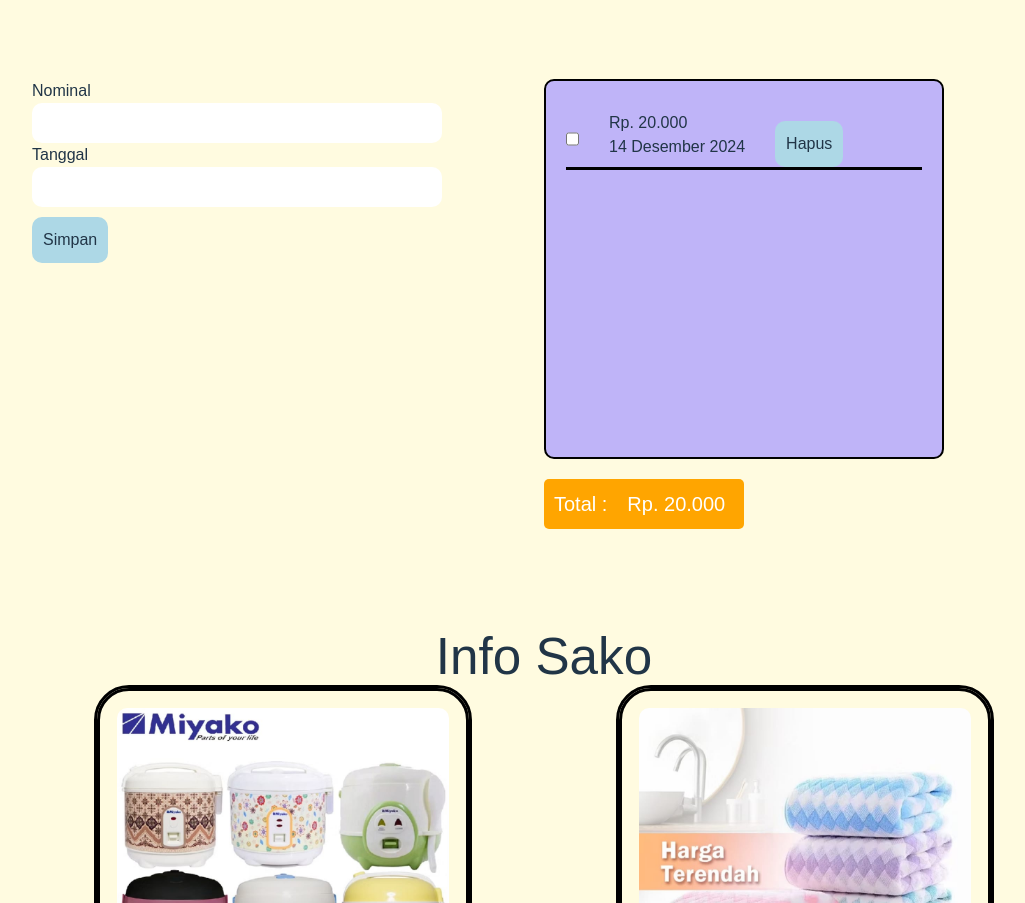
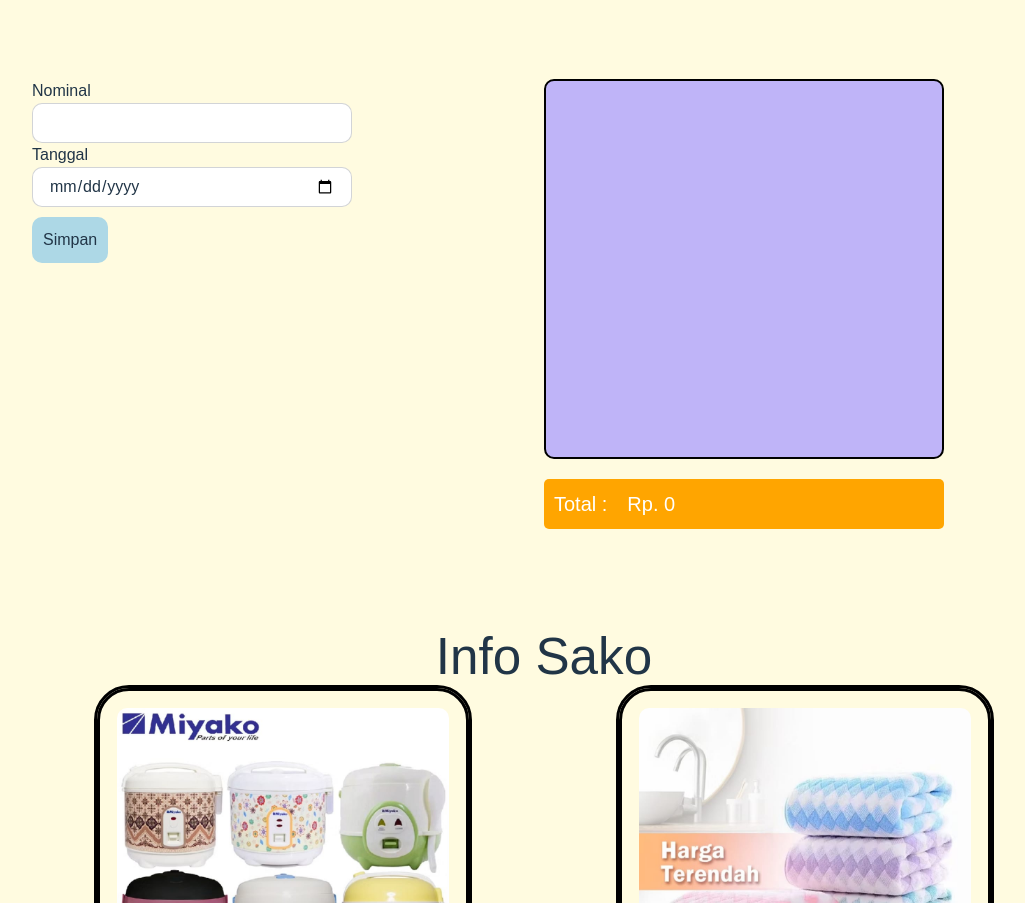
Before and after one commit to HarisMI44/sako, a React (Vite) app: page / in a window 1280 px wide. Shown: the part 1660-2563 px from the top of the page, without its empty margins (96-1121 px from the left). Built offline with nearby package versions, Linux system fonts and the light colour scheme.

Commit message:
update tabungan section

```diff
--- a/components/Jadwal/Jadwal.jsx
+++ b/components/Jadwal/Jadwal.jsx
@@ -107,7 +107,7 @@ useEffect(() => {
 
           <div className="input_catetan_hari">
             {jadwal.map((data, index) => (
-              <div className="p-5" key={index} onClick={() => addJadwal(data.id)}>
+              <div className={`${data.judul ? "bg-black text-white" : null} p-5`} key={index} onClick={() => addJadwal(data.id)}>
                 <p className="text-sm">{data.judul}</p>
                 <p className="text-sm">{data.tanggal}</p>
                 {/* <p className="text-sm">ID : {data.id}</p> */}
--- a/components/Tabungan/Tabungan.jsx
+++ b/components/Tabungan/Tabungan.jsx
@@ -1,22 +1,24 @@
-import React, {useState} from 'react'
+import React, {useEffect, useState} from 'react'
 import DetailTabungan from './DetailTabungan'
 
 const Tabungan = () => {
 
-  const [dataTabungan, setDataTabungan] = useState([
-    {
-      id : getRandomInt(),
-      nominal : 20000,
-      tanggal : "14 Desember 2024"
-    }
-  ]);
+  const [dataTabungan, setDataTabungan] = useState([]);
 
   const [inputNominal, setInputNominal] = useState();
   const [inputTanggal, setInputTanggal] = useState();
 
 
+  useEffect(() => {
+    if(localStorage.getItem("tabungan")){
+      setDataTabungan(JSON.parse(localStorage.getItem("tabungan")));
+    }
+  }, [])
+
+
+
   function simpanTabungan(){
-    console.log(inputTanggal);
+    console.log(inputNominal);
 
     const newData = [
       ...dataTabungan,
@@ -26,7 +28,7 @@ const Tabungan = () => {
         tanggal : inputTanggal,
       }
     ]
-
+    localStorage.setItem("tabungan", JSON.stringify(newData));
     setDataTabungan(newData);
 
 
@@ -35,24 +37,37 @@ const Tabungan = () => {
   }
 
   function hitungTotal(){
-    let total = 0;
-    dataTabungan.map(data => {
-      total += parseInt(data.nominal);
-    });
-
-    return total;
+    return dataTabungan.reduce((acc, value) => acc + parseInt(value.nominal), 0);
   }
 
 
   function hapusData(id){
+    const newData = dataTabungan.filter(data => data.id !== id);
 
-    const newData = dataTabungan.filter(data => data.id !== id);
+    localStorage.setItem("tabungan", JSON.stringify(newData));
     setDataTabungan(newData);
   }
 
   function getRandomInt() {
     return Math.floor(Math.random() * 5000);
   }
+
+  const formatNumber = (value) => {
+
+    // Remove any non-digit characters
+    const numberString = value.toString().replace(/\D/g, '');
+    // Format the number with a thousands separator
+    return numberString.replace(/\B(?=(\d{3})+(?!\d))/g, '.');
+};
+
+const handleInputChange = (value) => {
+  // Remove any non-digit characters to keep input clean
+  const numberString = value.replace(/\D/g, '');
+  setInputNominal(numberString); // Update the state with the raw number
+};
+
+
+
   return (
     <section id='tabungan' className='tabungan'>
       <h1>Tabungan</h1>
@@ -61,13 +76,14 @@ const Tabungan = () => {
 
           <div className=''>
             <div>Nominal</div>
-            <div><input type="text" onChange={(e) => setInputNominal(e.target.value) }/></div>
+            <div><input type="text" value={formatNumber(inputNominal ?? "")} onChange={(e) => handleInputChange(e.target.value) } className="input input-bordered w-full max-w-xs" /></div>
           </div>
 
           <div className=''>
             <div>Tanggal</div>
-            <div><input type="text" onChange={(e) => {
-              // console.log(e.target.value);
+            <div><input type="date"
+             value={inputTanggal || ''} // Bind the input value to state
+            className="input input-bordered w-full max-w-xs" onChange={(e) => {
               setInputTanggal(e.target.value)
             } }/></div>
           </div>
@@ -82,14 +98,14 @@ const Tabungan = () => {
             <ul className='listTabunganContainer'>
               {dataTabungan.map((data, index) => (
                 <li key={index}>
-                <div className='list-tabungan'>
+                <div className='list-tabungan flex justify-between py-2'>
 
-                  <input type="checkbox" name="" id="" />
+                  {/* <input type="checkbox" name="" id="" /> */}
                   <div>
-                    <label htmlFor="">Rp. {data.nominal.toLocaleString('id-ID')}</label>
+                    <label htmlFor="">Rp. {formatNumber(data.nominal)}</label>
                     <div>{data.tanggal}</div>
                   </div>
-                  <button type='button' onClick={() => hapusData(data.id)}>Hapus</button>
+                  <button type='button' className="btn btn-ghost"  onClick={() => hapusData(data.id)}>X</button>
                 </div>
               </li>
               ))}
@@ -98,7 +114,6 @@ const Tabungan = () => {
           </div>
           <div className='tampilanTotal'>
             <h2>Total : </h2>
-            {/* <input type="number" /> */}
             <h2>Rp. {hitungTotal().toLocaleString('id-ID')}</h2>
           </div>
 
--- a/src/App.css
+++ b/src/App.css
@@ -156,7 +156,7 @@ section.tabungan h1 {
   margin-top : 20px;
   padding : 10px;
   border-radius: 5px;
-  width: 200px;
+  width: 400px;
 }
 
 .tampilanTotal input {
@@ -186,6 +186,14 @@ section.tabungan h1 {
   border-radius : 10px;
   padding : 10px 10px;
   background-color: lightblue;
+}
+
+.containerTabungan .listTabunganContainer button{
+  background: none;
+}
+
+.containerTabungan .listTabunganContainer button:hover{
+  background: red;
 }
 
 
```
